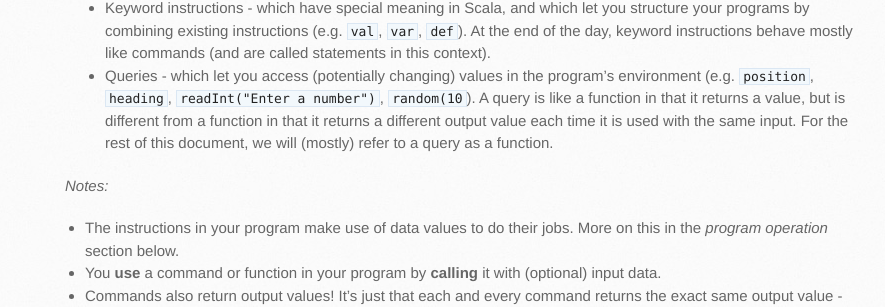
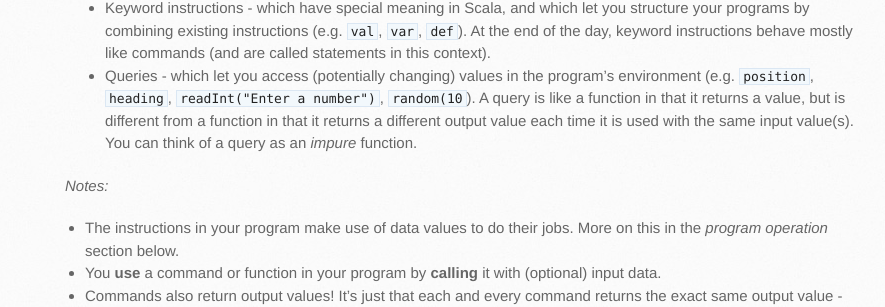
Before and after one commit to kojodoc/kojodoc.github.io, a Jekyll site: the page built from concepts/scala-essentials.md, in a window 1280 px wide and 900 px high, scrolled down 2440 px. Shown: the part 171-478 px from the top of the window, without its empty margins (105-990 px from the left). Built offline with Jekyll 4.4.1, drawn with Linux system fonts in a browser that asks for light colours; our own code applies the rules of GitHub Pages for plain Markdown files; the repository's description, which GitHub fills in, is left out.

Commit message:
Refine scala essentials.

```diff
--- a/concepts/scala-essentials.md
+++ b/concepts/scala-essentials.md
@@ -59,7 +59,7 @@ This is the physical setting in which computer programs run.
     * Functions - which take input values and compute output or return values from these inputs (e.g. `math.round(11.1)`, `math.pow(2, 3)`).
     * Literals - which evaluate to themselves (e.g. `9`, `7.1`, `blue`, `"hello"`, `List(1, 2, 3)`).
   * Keyword instructions - which have special meaning in Scala, and which let you structure your programs by combining existing instructions (e.g. `val`, `var`, `def`). At the end of the day, keyword instructions behave mostly like commands (and are called statements in this context).
-  * Queries - which let you access (potentially changing) values in the program's environment (e.g. `position`, `heading`, `readInt("Enter a number")`, `random(10`). A query is like a function in that it returns a value, but is different from a function in that it returns a different output value each time it is used with the same input. For the rest of this document, we will (mostly) refer to a query as a function.
+  * Queries - which let you access (potentially changing) values in the program's environment (e.g. `position`, `heading`, `readInt("Enter a number")`, `random(10`). A query is like a function in that it returns a value, but is different from a function in that it returns a different output value each time it is used with the same input value(s). You can think of a query as an *impure* function.
 
 *Notes:*
 * The instructions in your program make use of data values to do their jobs. More on this in the *program operation* section below.
```
